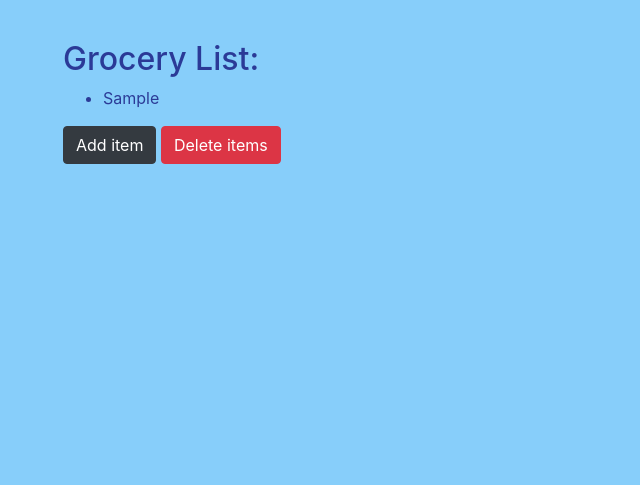
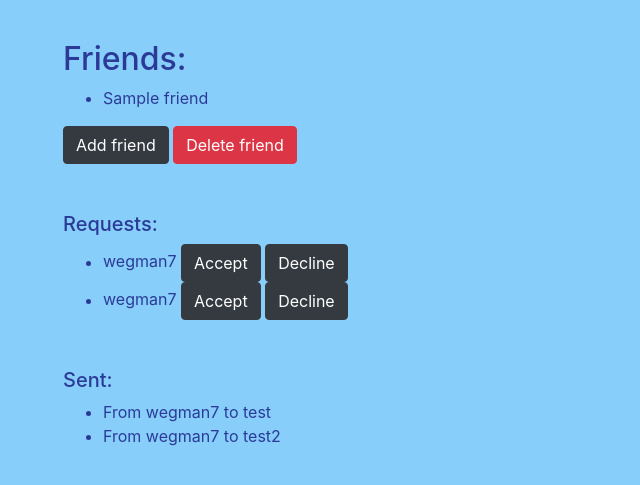
Before and after one commit to wegman7/grocery_list, a Django app: template users/templates/users/manage_friends.html in a window 1280 px wide. Shown: the part 56-541 px from the top of the page, without its empty margins (0-640 px from the left). Run offline with Django 3.2, Linux system fonts and the light colour scheme; data comes from the database, SQL or seed files in the repository; tables that the repository leaves empty hold one stand-in row (values such as "Sample post"); the template is opened without the code that fills it: values that come from a table or form of the project are taken from there, most other values are stand-ins (such as "Sample title", 1, 10 or a date in 2020); some libraries are stand-ins or nearby versions.

Commit message:
added the ability to send friend requests and delete friend requests using ajax

```diff
--- a/users/static/users/css/main.css
+++ b/users/static/users/css/main.css
@@ -66,3 +66,9 @@
     animation-duration: 1.5s;
     animation-fill-mode: forwards;
 }
+
+.smaller-text {
+    /* width: 20px;
+    height: 20px; */
+    font-size: 8px;
+}
--- a/users/static/users/js/main.js
+++ b/users/static/users/js/main.js
@@ -12,15 +12,17 @@ function onDOMContentLoaded() {
         if (document.getElementsByName("added-text").length == 0) { submit_button.className = submit_button.className.concat(" btn-danger"); }
         else { submit_button.className = submit_button.className.concat(" btn-dark"); }
         submit_button.innerHTML = 'submit';
-        document.getElementById('new-item-form').append(submit_button);
+        document.getElementById('form').append(submit_button);
 
         // remove add items button when the delete items button is clicked
         let add_text_button = document.getElementById("add-text-button");
         add_text_button.parentNode.removeChild(add_text_button);
 
         // also remove the delete items button, because we will add a submit button to our form
-        let delete_items_button = document.getElementById("delete-items-button");
-        delete_items_button.parentNode.removeChild(delete_items_button);
+        if (document.getElementById("delete-items-button") != null) {
+            let delete_items_button = document.getElementById("delete-items-button");
+            delete_items_button.parentNode.removeChild(delete_items_button);
+        }
 
         // create cancel button
         let cancel_button = document.createElement("button");
@@ -29,7 +31,7 @@ function onDOMContentLoaded() {
         cancel_button.className = "btn btn-dark";
         cancel_button.innerHTML = "cancel";
         cancel_button.value = "true";
-        document.getElementById("new-item-form").append(cancel_button);
+        document.getElementById("form").append(cancel_button);
     }
 
     // adds item to grocery list
@@ -41,7 +43,7 @@ function onDOMContentLoaded() {
         text_field.className = "form-control";
 
         // add text field and submit button to html
-        document.getElementById('new-item-form').append(text_field);
+        document.getElementById('form').append(text_field);
 
         addSubmitAndCancel();
     }
@@ -49,7 +51,7 @@ function onDOMContentLoaded() {
     // adds delete boxes for items in grocery list the first time button is pressed, then deletes them the second time it's pressed
     function deleteItems() {
         // when we press delete items, check boxes are added
-        let list = document.getElementById('grocery-list').getElementsByTagName('li');
+        let list = document.getElementById('list').getElementsByTagName('li');
 
         for (var i = 0, len = list.length; i < len; i++) {
             // create check box for every item in our list
@@ -64,17 +66,55 @@ function onDOMContentLoaded() {
         addSubmitAndCancel();
     }
 
+    function acceptRequest() {
+        console.log('accepted');
+
+        // let friend_requests_list = document.getElementById('friend-requests-list').getElementsByTagName('li');
+        // let button_clicked = document.getElementsByClassName('request-button');
+        // text = friend_requests_list[0].innerHTML.split(" ")[29];
+        // let delete_friend =
+    }
+
+    function testFunc() {
+        /* THIS WORKS!!!!!
+        let csrf_token = document.getElementsByName('csrfmiddlewaretoken')[0].value;
+        console.log(csrf_token);
+
+        var xhr = new XMLHttpRequest();
+        xhr.open("POST", 'tester', true);
+        xhr.setRequestHeader("X-CSRFToken", csrf_token);
+
+        xhr.setRequestHeader("Content-Type", "application/x-www-form-urlencoded; charset=UTF-8");
+        someStuff = 'param1=val1&param2=val2&param3=val3';
+        xhr.send(someStuff);
+        */
+
+
+
+
+        let request = new XMLHttpRequest();
+        request.open('GET', 'tester', true);
+
+        request.onload = function () {
+            if (this.status == 200) {
+                let stuff = this.responseText;
+                console.log(stuff);
+        //         // let stuff = JSON.parse(this.responseText);
+        //         // console.log(stuff);
+        //         // let users = JSON.parse(this.responseText);
+        //         // console.log(users[0]);
+        //         request.send(stuff);
+            }
+        }
+        request.send();
+    }
+
     // closure that reverses bool value
     function reverseBool() {
         bool = false;
         return function() {
             return bool = !bool;
         }
-    }
-
-    // button for submitting login form
-    if (document.getElementById('submit-login') != null) {
-        document.getElementById('submit-login').onclick = sub;
     }
 
     // button for adding item text to grocery list
@@ -86,4 +126,62 @@ function onDOMContentLoaded() {
     if (document.getElementById('delete-items-button') != null) {
         document.getElementById('delete-items-button').onclick = deleteItems;
     }
+
+    // button for accepting friend request
+    if (document.getElementById('friend-requests-list') != null) {
+        let request_list = document.getElementById('friend-requests-list').getElementsByTagName('li');
+        let button_list = document.getElementById('friend-requests-list').getElementsByTagName('button');
+        for (let i=0; i<button_list.length; i++) {
+            button_list[i].onclick = function () {
+                if (i % 2 == 0) {
+                    index = Math.floor(i/2);
+                    let accept_user = request_list[index].getElementsByTagName('span')[0].innerHTML;
+                    console.log('accept', accept_user);
+
+                    // we have to create csrf_token because we are sending post data
+                    let csrf_token = document.getElementsByName('csrfmiddlewaretoken')[0].value;
+                    console.log(csrf_token);
+
+                    // create xml object that we can use to send data to our django views, and then models
+                    var request = new XMLHttpRequest();
+                    request.open("POST", 'add_friend_request', true);
+                    request.setRequestHeader("X-CSRFToken", csrf_token);
+
+                    // create data to return back to our
+                    request.setRequestHeader("Content-Type", "application/x-www-form-urlencoded; charset=UTF-8");
+                    data = 'accept_user=';
+                    data += accept_user;
+                    request.send(data);
+                    console.log(request);
+                }
+                else {
+                    index = Math.floor(i/2);
+                    let decline_user = request_list[index].getElementsByTagName('span')[0].innerHTML
+                    console.log('decline', decline_user);
+
+                    // we have to create csrf_token because we are sending post data
+                    let csrf_token = document.getElementsByName('csrfmiddlewaretoken')[0].value;
+                    console.log(csrf_token);
+
+                    // create xml object that we can use to send data to our django views, and then models
+                    var request = new XMLHttpRequest();
+                    request.open("POST", 'remove_friend_request', true);
+                    request.setRequestHeader("X-CSRFToken", csrf_token);
+
+                    // create data to return back to our
+                    request.setRequestHeader("Content-Type", "application/x-www-form-urlencoded; charset=UTF-8");
+                    data = 'remove_user=';
+                    data += decline_user;
+                    request.send(data);
+                    console.log(request);
+                    window.location.href = '/friends/';
+                }
+            }
+        }
+    }
+
+    // test button
+    if (document.getElementById('test-button') != null) {
+        document.getElementById('test-button').onclick = testFunc;
+    }
 }
--- /dev/null
+++ b/users/static/users/js/tester.txt
@@ -0,0 +1 @@
+ajax !!!
--- a/users/templates/users/list_view.html
+++ b/users/templates/users/list_view.html
@@ -2,10 +2,10 @@
 {% block content %}
     <div class="col-sm-6">
         <h2>Grocery List:</h2>
-        <form id="new-item-form" method="post">
+        <form id="form" method="post">
             {% csrf_token %}
             {% if items %}
-                <ul id="grocery-list">
+                <ul id="list">
                 {% for item in items %}
                     <li class="list-items">{{ item.item }}</li>
                 {% endfor %}
--- a/users/templates/users/manage_friends.html
+++ b/users/templates/users/manage_friends.html
@@ -1,22 +1,44 @@
 {% extends 'users/base.html' %}
 {% block content %}
     <div class="col-sm-6">
-        <h2>Grocery List:</h2>
-        <form id="new-item-form" method="post">
+        <h2>Friends:</h2>
+        <form id="form" method="post">
             {% csrf_token %}
-            {% if items %}
-                <ul id="grocery-list">
-                {% for item in items %}
-                    <li class="list-items">{{ item.item }}</li>
-                {% endfor %}
+            {% if friends %}
+                <ul id="list">
+                    {% for friend in friends %}
+                        <li class="friends-list-items">{{ friend }}</li>
+                    {% endfor %}
                 </ul>
             {% else %}
-                No items
+                No friends
             {% endif %}
         </form>
-        <div id="buttons-div">
-            <button class="btn btn-dark" id="add-text-button">Add item</button>
-            <button class="btn btn-danger" id="delete-items-button">Delete items</button>
-        </div>
+            <div id="buttons-div">
+                <button class="btn btn-dark" id="add-text-button">Add friend</button>
+                {% if friends %}
+                    <button class="btn btn-danger" id="delete-items-button">Delete friend</button>
+                {% endif %}
+            </div>
+        {% if friend_requests %}
+            <h5 class="mt-5">Requests:</h5>
+            <ul id="friend-requests-list">
+                {% for friend_request in friend_requests %}
+                    <li class="friend-requests-list-item">
+                        <span class="request-user">{{ friend_request.from_user }}</span>
+                        <button class="btn btn-dark smaller-text request-button" id="accept-button">Accept</button>
+                        <button class="btn btn-dark smaller-text request-button" id="decline-button">Decline</button>
+                    </li>
+                {% endfor %}
+            </ul>
+        {% endif %}
+        {% if friend_requests_sent %}
+            <h5 class="mt-5">Sent:</h5>
+            <ul id="friend-requests-sent-list">
+                {% for friend_request_sent in friend_requests_sent %}
+                    <li class="friend-requests-list-item">{{ friend_request_sent }}</li>
+                {% endfor %}
+            </ul>
+        {% endif %}
     </div>
 {% endblock content %}
--- a/users/templates/users/tester.html
+++ b/users/templates/users/tester.html
@@ -1,5 +1 @@
-<h2>tester page</h2>
-<h3>{{ delete_list }}</h3>
-<!-- {% for item in delete_list %}
-    <p>{{ item }}</p>
-{% endfor %} -->
+<h2 id='tester-html'>tester page</h2>
--- /dev/null
+++ b/users/templates/users/tester.json
@@ -0,0 +1,6 @@
+{
+    "id": 1,
+    "user": "josh",
+    "email": "wegman7@gmail.com",
+    "password": "sample_password"
+}
--- /dev/null
+++ b/users/templates/users/tester.txt
@@ -0,0 +1 @@
+hello
--- a/users/urls.py
+++ b/users/urls.py
@@ -9,5 +9,7 @@ urlpatterns = [
     path('logout/', views.logout_view, name='logout'),
     path('register/', views.register, name='register'),
     path('list/', views.list_view, name='list'),
-    path('friends/', views.manage_friends, name='friends')
+    path('friends/', views.manage_friends, name='friends'),
+    path('friends/add_friend_request', views.add_friend_request, name='add-friend-request'),
+    path('friends/remove_friend_request', views.remove_friend_request, name='friend-friend-request'),
 ]
```
Also changed, not shown: users/models.py (+8 -12 lines), users/templates/users/tester2.json (added, +20 -0 lines), users/views.py (+95 -13 lines), db.sqlite3, users/migrations/0003_auto_20200205_1531.py (added), users/migrations/0004_auto_20200205_1924.py (added), users/migrations/0005_auto_20200211_1552.py (added), 4 other files.
